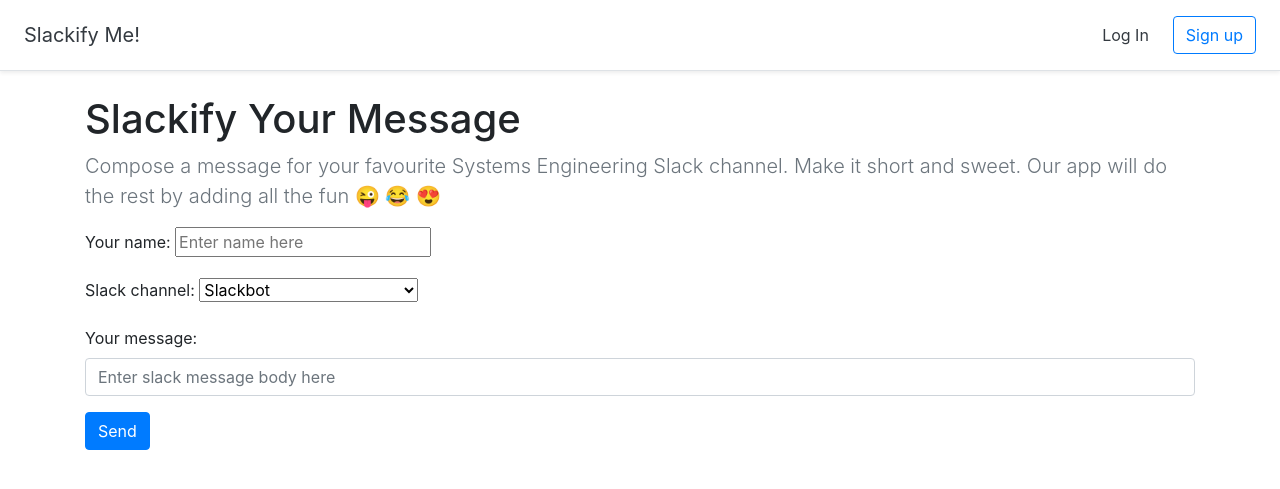
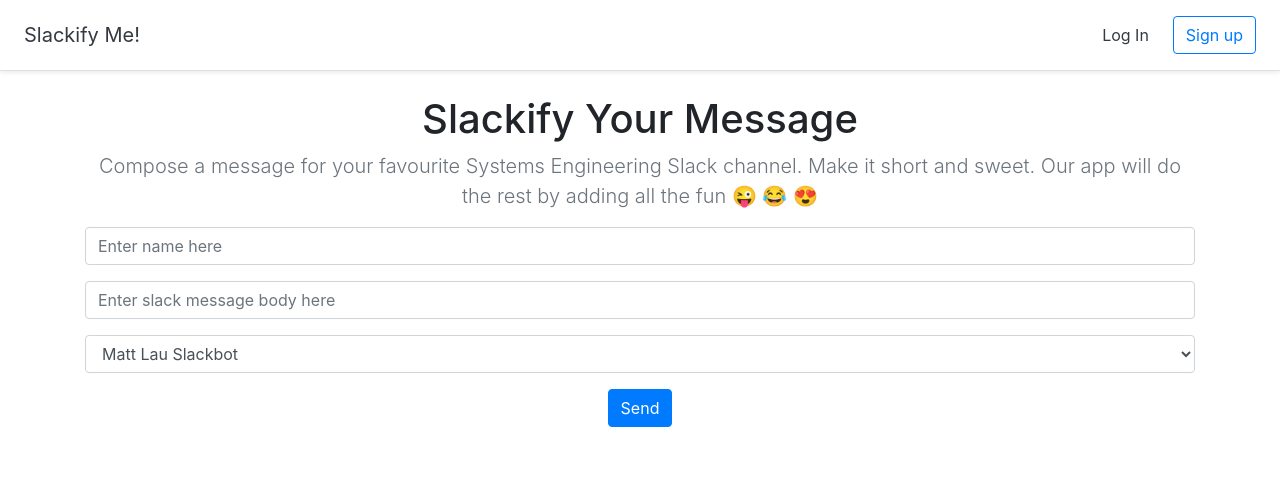
Before and after one commit to MatthewCYLau/slackify-me-django, a Django app: page / in a window 1280 px wide. Shown: the top 489 px of the page. Run offline with Django 3.2, Linux system fonts and the light colour scheme; some libraries are stand-ins or nearby versions.

Commit message:
format form

```diff
--- a/message/form.py
+++ b/message/form.py
@@ -3,7 +3,7 @@
 
 
 CHANNEL_CHOICES= [
-    ('DE2QP24U8', 'Slackbot'),
+    ('DE2QP24U8', 'Matt Lau Slackbot'),
     ('GK08B28MQ', 'SlackifyMe Team Channel'),
     ]
 
@@ -11,14 +11,14 @@
 class InputMessageForm(forms.ModelForm):
 
     name = forms.CharField(label='Your name', widget=forms.TextInput(attrs={"placeholder": "Enter name here"}))
+    body = forms.CharField(label='Your message', widget=forms.TextInput(attrs={'class': 'form-control', "placeholder": "Enter slack message body here"}))
     channel = forms.CharField(label='Slack channel', widget=forms.Select(choices=CHANNEL_CHOICES))
-    body = forms.CharField(label='Your message', widget=forms.TextInput(attrs={'class': 'form-control', "placeholder": "Enter slack message body here"}))
 
     class Meta:
         model = InputMessage
         fields = [
 
             'name',
-            'channel',
-            'body'
+            'body',
+            'channel'
         ]
--- a/message/models.py
+++ b/message/models.py
@@ -6,5 +6,5 @@
 class InputMessage(models.Model):
 
     name = models.CharField(max_length=50)
+    body = models.CharField(max_length=100)
     channel = models.CharField(max_length=50)
-    body = models.CharField(max_length=100)
--- a/message/templates/message/home.html
+++ b/message/templates/message/home.html
@@ -3,7 +3,7 @@
 {% block content%}
 {% load staticfiles %}
 
-<div class="container">
+<div class="container text-center">
 
         <br/>
 
@@ -15,7 +15,15 @@
 
             <form method="post">
                     {% csrf_token%}
-                    {{ form.as_p}}
+                    {% load widget_tweaks %}
+                    {% for field in form %}
+
+                    <div class = "form-group {% if field.errors %} alert alert-danger {% endif %}">
+                        {{ field.errors }}
+                        {% render_field field class="form-control" %}
+                    </div>
+                    {% endfor %}
+
                 <input class="btn btn-primary" type = 'submit' value = 'Send'/>
             </form>
 
--- a/requirements.txt
+++ b/requirements.txt
@@ -7,6 +7,8 @@
 defusedxml==0.6.0
 Django==2.1.3
 django-storages==1.7.1
+django-widget-tweaks==1.4.5
+djangorestframework==3.9.4
 docutils==0.14
 google-api-core==1.11.1
 google-auth==1.6.3
@@ -18,7 +20,7 @@
 idna==2.8
 jmespath==0.9.4
 oauthlib==3.0.1
-Pillow==6.0.0
+Pillow==5.0.0
 protobuf==3.8.0
 psycopg2-binary==2.8.2
 pyasn1==0.4.5
--- a/slackify/settings.py
+++ b/slackify/settings.py
@@ -41,6 +41,7 @@
     'django.contrib.messages',
     'django.contrib.staticfiles',
     'message.apps.MessageConfig',
+    'widget_tweaks',
 
 ]
 
```
